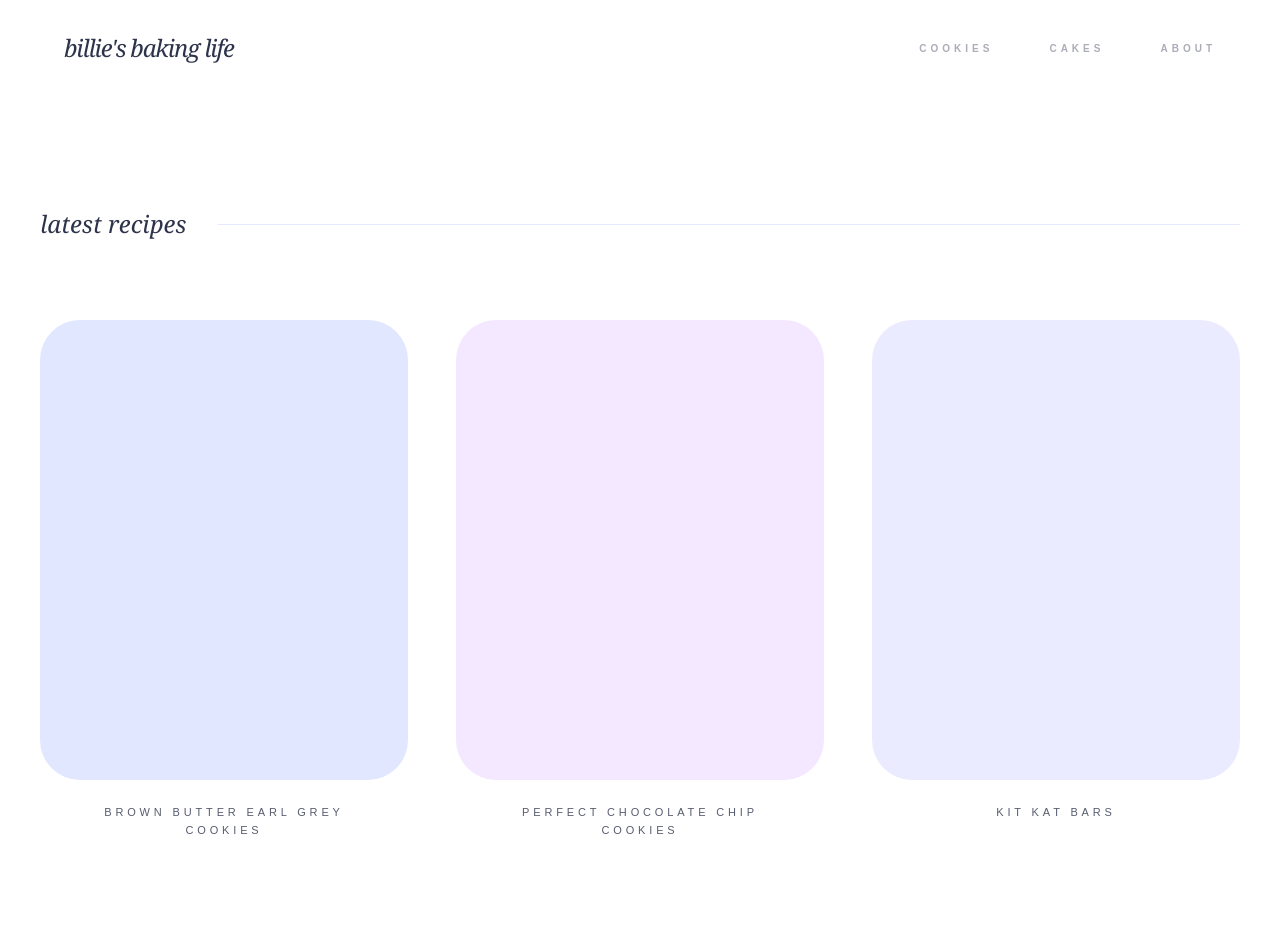
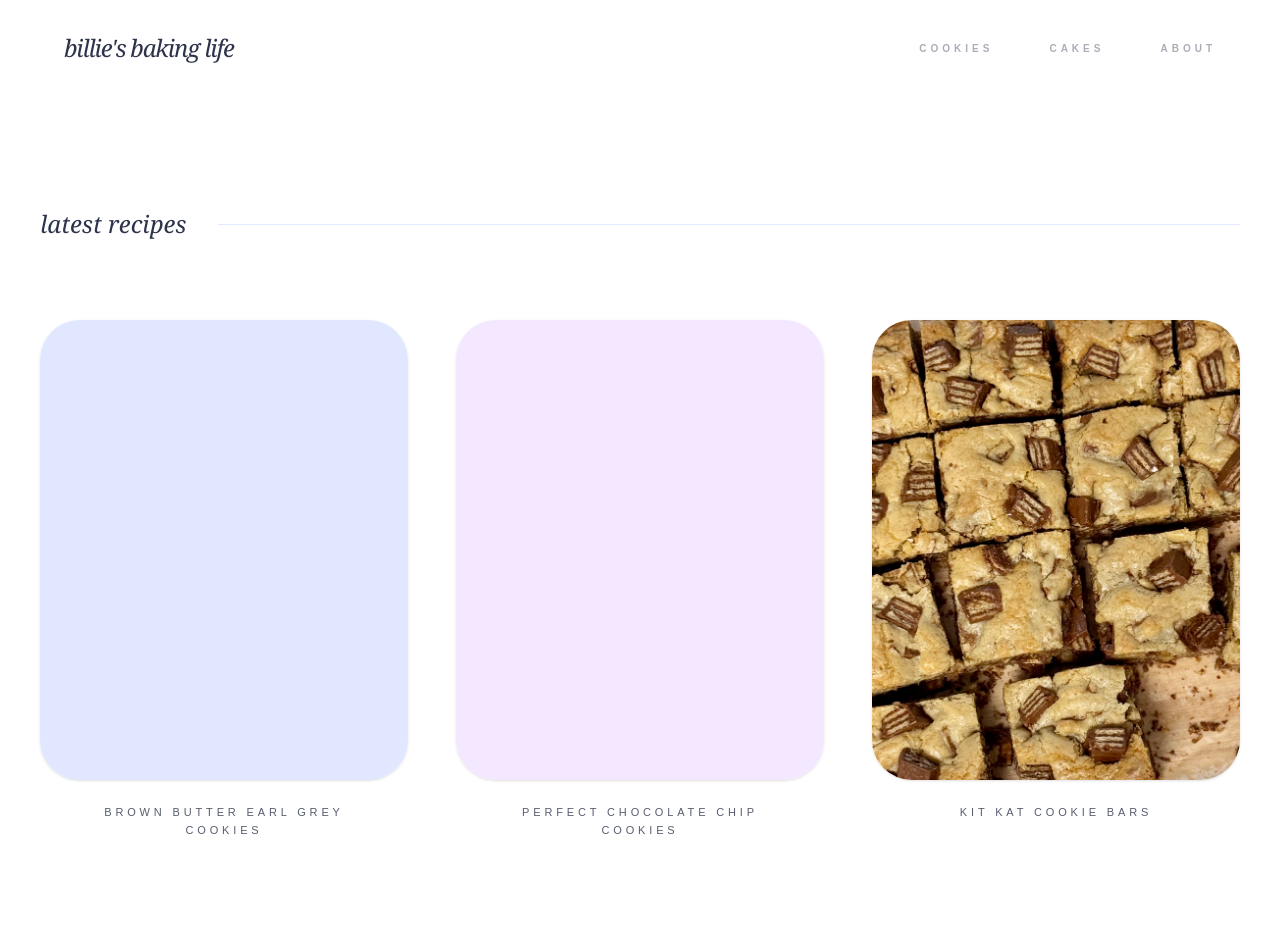
Before and after one commit to billie-zhang/billiesbakinglife, a Next.js app: page / in a window 1280 px wide. Shown: the top 952 px of the page. Built offline with nearby package versions, Linux system fonts and the light colour scheme.

Commit message:
add some images

```diff
--- a/app/page.tsx
+++ b/app/page.tsx
@@ -1,6 +1,7 @@
 import fs from "fs";
 import path from "path";
 import Link from "next/link";
+import Image from 'next/image';
 
 const cardColors = ["bg-[#E0E7FF]", "bg-[#F3E8FF]", "bg-[#EBEBFF]"];
 
@@ -15,7 +16,7 @@ export default async function Home() {
     .sort((a, b) => new Date(b.date || 0).getTime() - new Date(a.date || 0).getTime())
     .slice(0, 3);
 
-  const featuredIds = ["butter-tarts", "kit-kat-bars", "carrot-cake-muffins"];
+  const featuredIds = ["butter-tarts", "kit-kat-cookie-bars", "carrot-cake-muffins"];
   const featured = featuredIds.map(id =>
     recipes.find(r => r.id === id) || recipes[0]
   );
@@ -41,7 +42,18 @@ export default async function Home() {
         <div className="grid grid-cols-1 md:grid-cols-3 gap-x-12 gap-y-16">
           {latest.map((recipe, index) => (
             <Link key={recipe.id} href={`/recipes/${recipe.id}`} className="group block">
-              <div className={`relative aspect-[4/5] overflow-hidden rounded-[2.5rem] mb-6 transition-all duration-700 group-hover:-translate-y-2 ${cardColors[index % cardColors.length]}`} />
+              <div className="relative aspect-[4/5] overflow-hidden rounded-[2.5rem] mb-6 shadow-sm">
+                {recipe.image ? (
+                  <Image
+                    src={recipe.image}
+                    alt={recipe.name}
+                    fill
+                    className="object-cover transition-transform duration-700 group-hover:scale-105"
+                  />
+                ) : (
+                  <div className={`w-full h-full ${cardColors[index % cardColors.length]}`} />
+                )}
+              </div>
               <div className="text-center px-4">
                 <h3 className="text-[11px] mx-10 uppercase tracking-[0.35em] leading-relaxed text-[#2D334A]/80 transition-all duration-500 group-hover:-translate-y-2">
                   {recipe.name}
@@ -123,11 +135,16 @@ export default async function Home() {
         </div>
       </section>
 
-      {/* 6. ABOUT */}
       <section className="max-w-6xl mx-auto px-10 pb-64">
         <div className="grid grid-cols-1 md:grid-cols-2 gap-24 items-center">
           <div className="aspect-[4/5] bg-[#E0E7FF] rounded-[3.5rem] overflow-hidden relative shadow-inner">
-            <div className="absolute inset-0 bg-gradient-to-tr from-[#6366F1]/5 to-transparent" />
+            {/* <div className="absolute inset-0 bg-gradient-to-tr from-[#6366F1]/5 to-transparent" /> */}
+            <Image
+              src="/images/billie-profile.jpg"
+              alt="billie"
+              fill
+              className="object-cover"
+            />
           </div>
           <div className="space-y-10">
             <span className="text-[10px] uppercase tracking-[0.5em] font-bold text-[#6366F1]/40">the maker</span>
--- a/data/recipes/kit-kat-bars.json
+++ b/data/recipes/kit-kat-cookie-bars.json
@@ -1,6 +1,7 @@
 {
-    "id": "kit-kat-bars",
-    "name": "kit kat bars",
+    "id": "kit-kat-cookie-bars",
+    "name": "kit kat cookie bars",
+    "image": "/images/recipes/kit-kat-cookie-bars.jpeg",
     "category": "bars/brownies",
     "date": "2025-05-09",
     "prepTime": "20 min",
```
Also changed, not shown: public/images/recipes/kit-kat-cookie-bars.jpeg (added), 1 other file (tests, documents, lock files or other folders).
